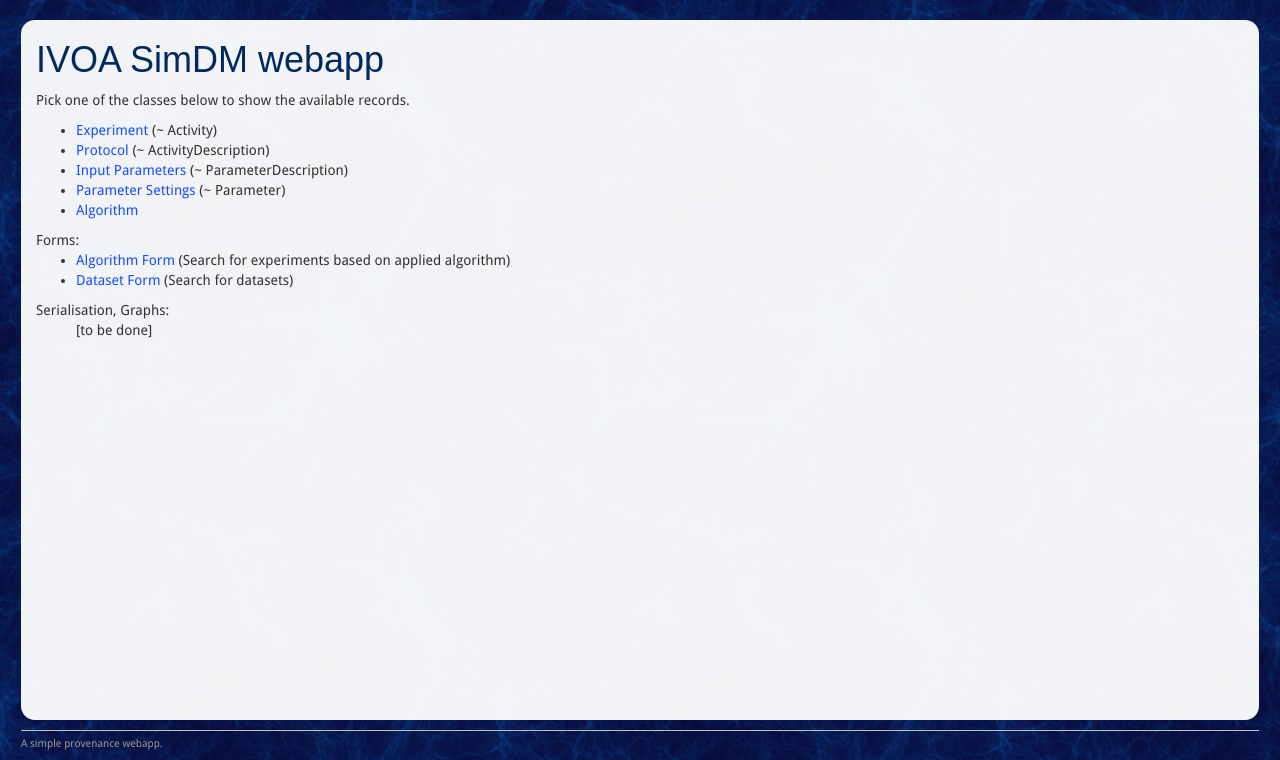
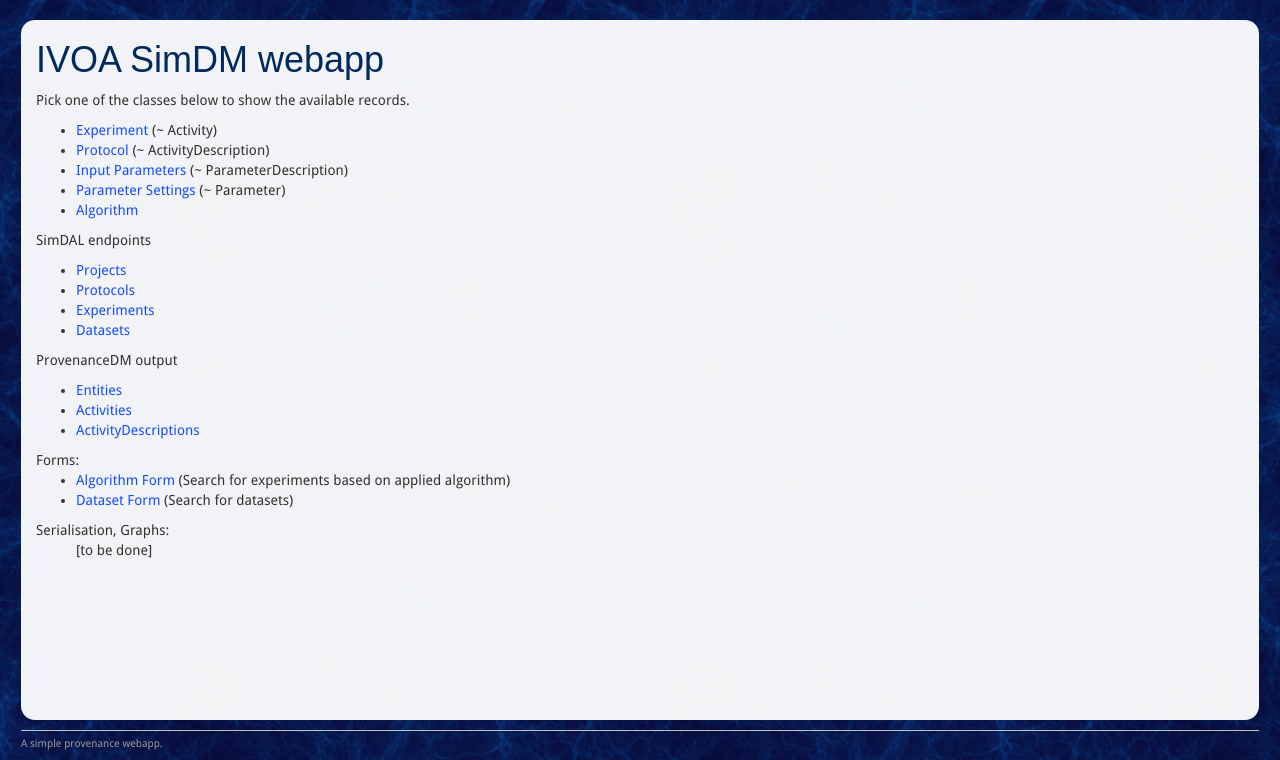
Before and after one commit to kristinriebe/django-provenance, a Django app: template prov_simdm/templates/prov_simdm/index.html in a window 1280 px wide. Shown: the top 760 px of the page. Run offline with Django 3.2, Linux system fonts and the light colour scheme; the template is opened without the code that fills it, so the values that code supplies are empty; some libraries are stand-ins or nearby versions.

Commit message:
Add more voprov endpoints

```diff
--- a/prov_simdm/models.py
+++ b/prov_simdm/models.py
@@ -57,7 +57,7 @@ class Experiment(models.Model):
     protocol = models.ForeignKey("Protocol", null=True, on_delete=models.SET_NULL) # == voprov:activitydescription
     # inherited attributes from resource
     name = models.CharField(max_length=1024, blank=True, null=True)
-    #description =
+    description = models.CharField(max_length=1024, blank=True, null=True)
     #referenceURL =
     #created =
     # collections: appliedAlgorithm (AppliedAlgorithm), inputData (InputDataset), outputData (OutputDataset), parameter (ParameterSetting)
--- a/prov_simdm/templates/prov_simdm/index.html
+++ b/prov_simdm/templates/prov_simdm/index.html
@@ -16,6 +16,25 @@
     <li><a href="{% url 'prov_simdm:algorithms' %}">Algorithm</a></li>
 </ul>
 
+<p>
+    SimDAL endpoints
+</p>
+<ul>
+    <li><a href="{% url 'prov_simdm:simdal_projects' %}">Projects</a></li>
+    <li><a href="{% url 'prov_simdm:simdal_protocols' %}">Protocols</a></li>
+    <li><a href="{% url 'prov_simdm:simdal_experiments' %}">Experiments</a></li>
+    <li><a href="{% url 'prov_simdm:simdal_datasets' %}">Datasets</a></li>
+</ul>
+
+<p>
+    ProvenanceDM output
+</p>
+<ul>
+    <li><a href="{% url 'prov_simdm:voprov_entities' %}">Entities</a></li>
+    <li><a href="{% url 'prov_simdm:voprov_activities' %}">Activities</a></li>
+    <li><a href="{% url 'prov_simdm:voprov_activitydescriptions' %}">ActivityDescriptions</a></li>
+</ul>
+
 Forms:
 <ul>
     <li><a href="{% url 'prov_simdm:algo_form' %}">Algorithm Form</a> (Search for experiments based on applied algorithm)
--- a/prov_simdm/urls.py
+++ b/prov_simdm/urls.py
@@ -28,8 +28,8 @@ urlpatterns = [
     url(r'^datasetform_parameters/$', views.get_parameters, name='datasetform_parameters'),
     # provenancedm urls
     url(r'^voprov/entities/$', views.voprov_entities, name='voprov_entities'),
-
-
+    url(r'^voprov/activities/$', views.voprov_activities, name='voprov_activities'),
+    url(r'^voprov/activitydescriptions/$', views.voprov_activitydescriptions, name='voprov_activitydescriptions'),
     # simdal urls
     url(r'^simdal/protocols/$', views.simdal_protocols, name='simdal_protocols'),
     url(r'^simdal/projects/$', views.simdal_projects, name='simdal_projects'),
```
Also changed, not shown: prov_simdm/views.py (+33 -3 lines), db.sqlite3, prov_simdm/migrations/0019_experiment_description.py (added).
